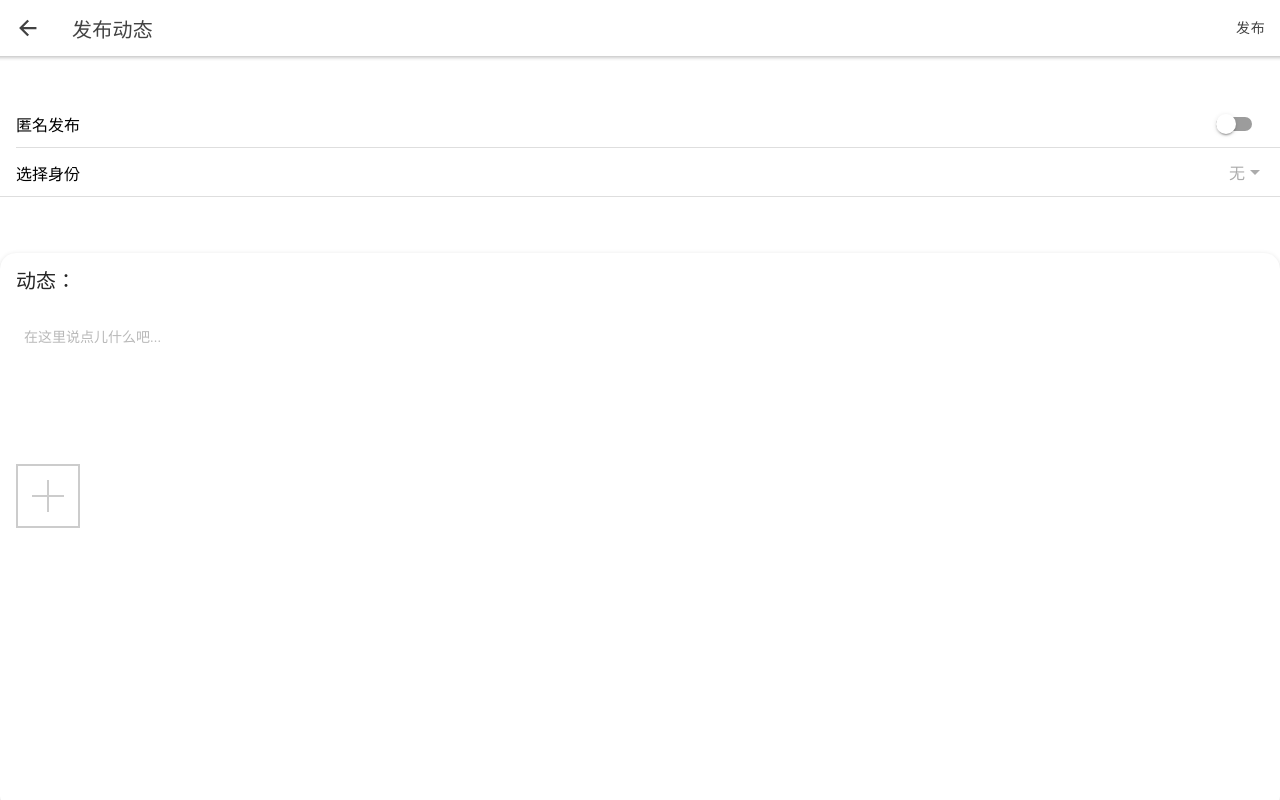
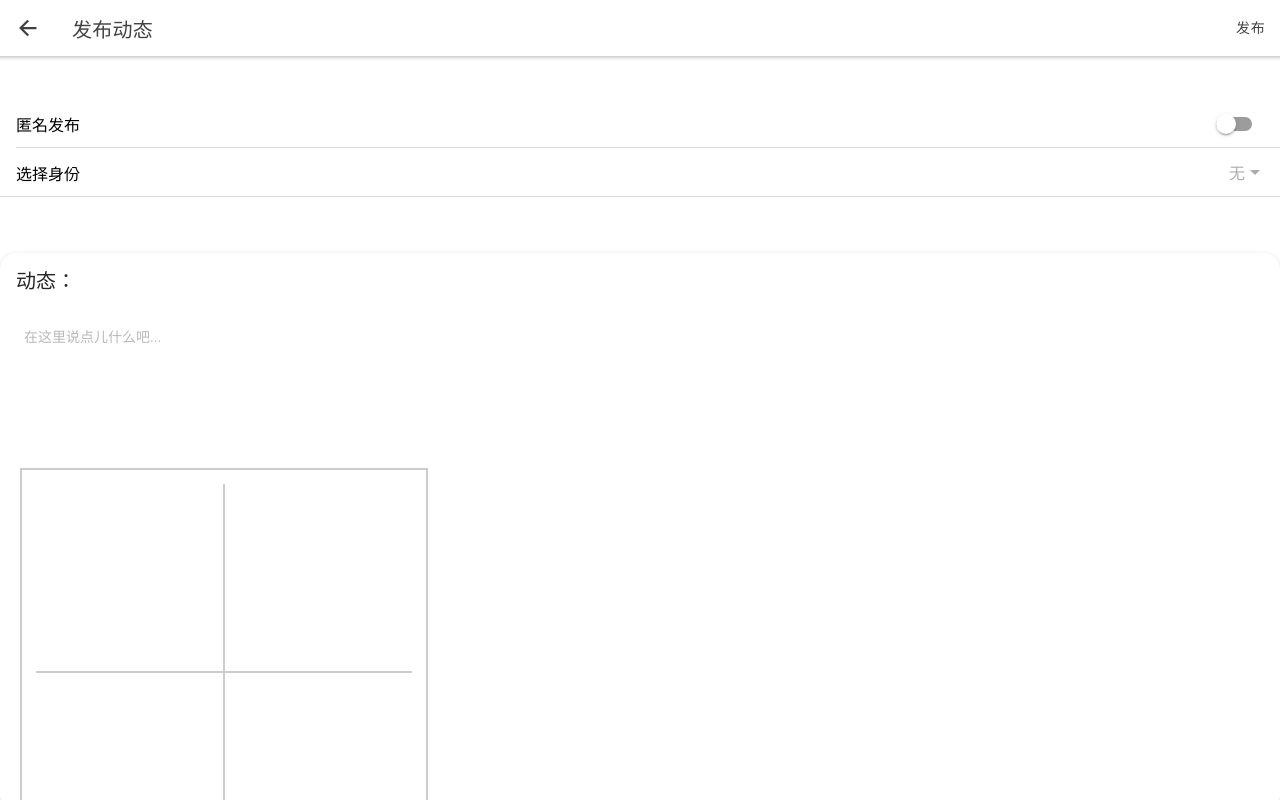
Before and after one commit to Leader-dev/Leader-front-end, a React (Create React App) app: page /trends/new in a window 1280 px wide. Built offline with nearby package versions, Linux system fonts and the light colour scheme.

Commit message:
add image picker

```diff
--- /dev/null
+++ b/src/components/imageSelect.tsx
@@ -0,0 +1,41 @@
+import { promptSelectImages } from "@/utils/selectImage";
+import { isPlatform } from "@ionic/react";
+
+const ImageSelect: React.FC<{
+  onChange: (images: File[]) => void;
+  style?: React.CSSProperties;
+  count?: number;
+}> = ({ children, onChange, style, count }) => {
+  const isNative = isPlatform("hybrid");
+  const c = count ?? 1;
+  if (!isNative) {
+    return (
+      <label style={style}>
+        {children}
+        <input
+          type="file"
+          style={{ display: "none" }}
+          onChange={(e) => {
+            onChange(Array.from(e.target.files || []));
+          }}
+          accept="image/*"
+          multiple={c === 1 ? undefined : true}
+        />
+      </label>
+    );
+  } else {
+    return (
+      <div
+        style={style}
+        onClick={() => {
+          promptSelectImages(c)
+            .then((blobs) => blobs.map((blob) => new File([blob], "image.jpg")))
+            .then(onChange);
+        }}
+      >
+        {children}
+      </div>
+    );
+  }
+};
+export default ImageSelect;
--- a/src/pages/Trends/New/index.tsx
+++ b/src/pages/Trends/New/index.tsx
@@ -1,3 +1,5 @@
+import ImageSelect from "@/components/imageSelect";
+import { promptSelectImages } from "@/utils/selectImage";
 import {
   IonBackButton,
   IonButton,
@@ -7,8 +9,10 @@ import {
   IonCardHeader,
   IonCardTitle,
   IonContent,
+  IonGrid,
   IonHeader,
   IonIcon,
+  IonImg,
   IonItem,
   IonLabel,
   IonList,
@@ -20,7 +24,7 @@ import {
   IonToggle,
   IonToolbar,
 } from "@ionic/react";
-import { CSSProperties, useState } from "react";
+import { CSSProperties, useMemo, useState } from "react";
 
 function toTitleCase(str: string) {
   return str.replace(/\w\S*/g, function (txt: string) {
@@ -49,14 +53,16 @@ const withBorder = (
   return r;
 };
 
-const Add = (props: { style: object }) => {
+const Add = (props: { style: object; onClick?: () => void }) => {
   return (
     <div
       style={{
         padding: "14px",
         border: "2px solid #ccc",
+        boxSizing: "border-box",
         ...props.style,
       }}
+      onClick={props.onClick}
     >
       <div
         style={{
@@ -76,6 +82,10 @@ const Add = (props: { style: object }) => {
 
 const NewTrend = () => {
   const [typing, setTyping] = useState(false);
+  const [images, setImages] = useState<File[]>([]);
+  const imageUris = useMemo(() => {
+    return images.map((i) => URL.createObjectURL(i));
+  }, [images]);
   return (
     <IonPage>
       <IonHeader>
@@ -142,7 +152,40 @@ const NewTrend = () => {
                   onFocus={() => setTyping(true)}
                   onBlur={() => setTyping(false)}
                 />
-                <Add style={{ width: "64px" }} />
+                <div style={{ display: "flex", flexWrap: "wrap" }}>
+                  {imageUris.map((url) => {
+                    return (
+                      <div
+                        key={url}
+                        style={{
+                          width: "calc(100%/3)",
+                          padding: "4px",
+                          aspectRatio: "1/1",
+                        }}
+                      >
+                        <IonImg style={{ objectFit: "crop" }} src={url} />
+                      </div>
+                    );
+                  })}
+                  {images.length === 9 || (
+                    <div
+                      style={{
+                        width: "calc(100%/3)",
+                        order: 99,
+                        padding: "4px",
+                      }}
+                    >
+                      <ImageSelect
+                        count={9 - images.length}
+                        onChange={(images) => {
+                          setImages((a) => a.concat(images));
+                        }}
+                      >
+                        <Add style={{ width: "100%", aspectRatio: "1/1" }} />
+                      </ImageSelect>
+                    </div>
+                  )}
+                </div>
               </IonCardContent>
             </IonCard>
           </div>
--- a/src/services/external/uploadImage.ts
+++ b/src/services/external/uploadImage.ts
@@ -1,6 +1,9 @@
 import axios from "@/utils/request";
 import { getImageUploadURL } from "../service/image/getUploadUrl";
 
+/** Upload file
+ * @example const file = new File([blob], "image.jpg");
+ */
 export const uploadImage = async (file: File) => {
   const url = await getImageUploadURL();
   const k = axios.put(url, file, {
--- /dev/null
+++ b/src/utils/selectImage.ts
@@ -0,0 +1,32 @@
+import { ImagePicker } from "@ionic-native/image-picker";
+
+function getBlob(
+  b64Data: string,
+  contentType: string,
+  sliceSize: number = 512
+) {
+  contentType = contentType || "";
+  sliceSize = sliceSize || 512;
+  let byteCharacters = atob(b64Data);
+  let byteArrays = [];
+
+  for (let offset = 0; offset < byteCharacters.length; offset += sliceSize) {
+    let slice = byteCharacters.slice(offset, offset + sliceSize);
+    let byteNumbers = new Array(slice.length);
+    for (let i = 0; i < slice.length; i++) {
+      byteNumbers[i] = slice.charCodeAt(i);
+    }
+    let byteArray = new Uint8Array(byteNumbers);
+    byteArrays.push(byteArray);
+  }
+  return new Blob(byteArrays, { type: contentType });
+}
+export const promptSelectImages = async (count: number = 1) => {
+  const data: Array<string> = await ImagePicker.getPictures({
+    maximumImagesCount: count,
+    outputType: 1,
+    quality: 100,
+  });
+
+  return data.map((b64) => getBlob(b64, ".jpg"));
+};
```
